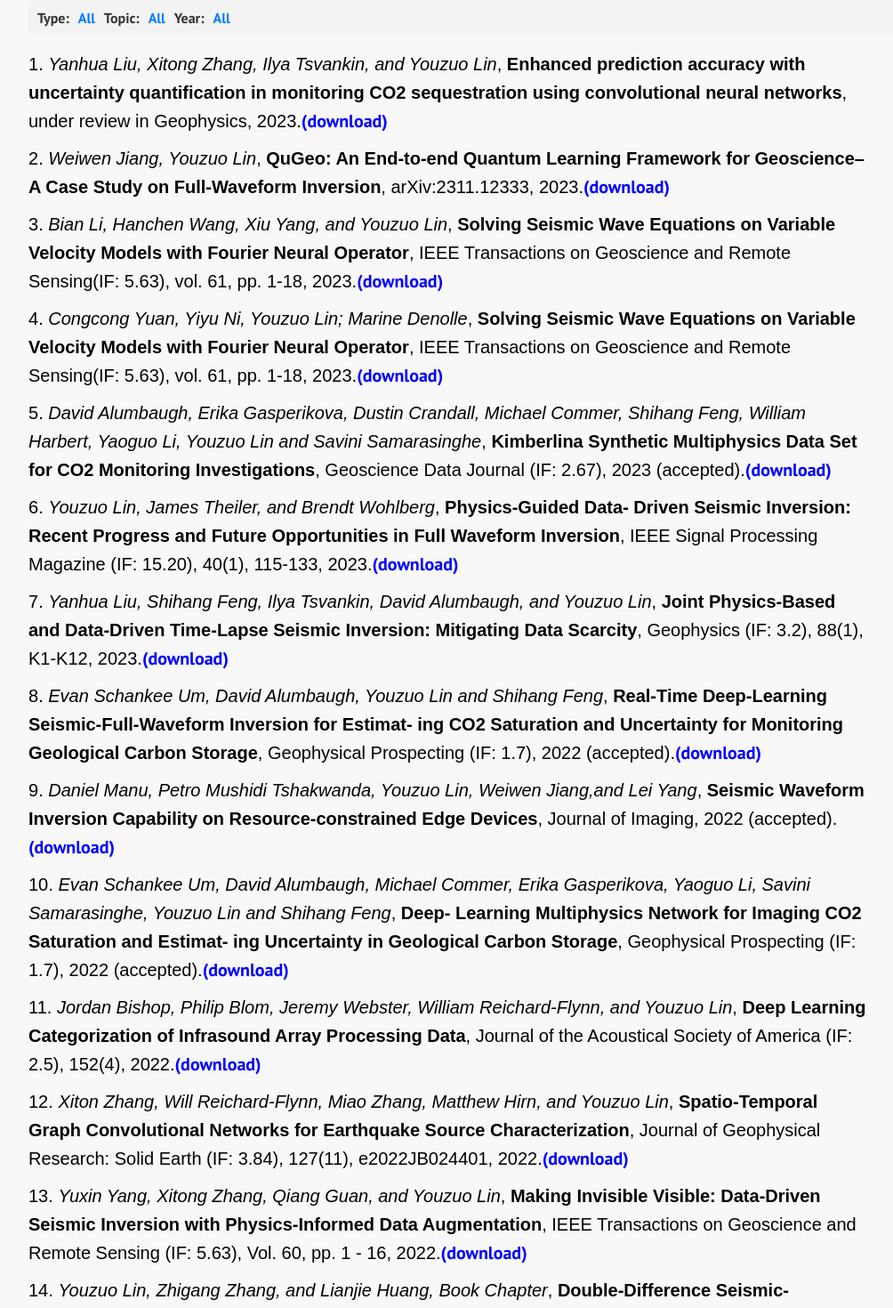
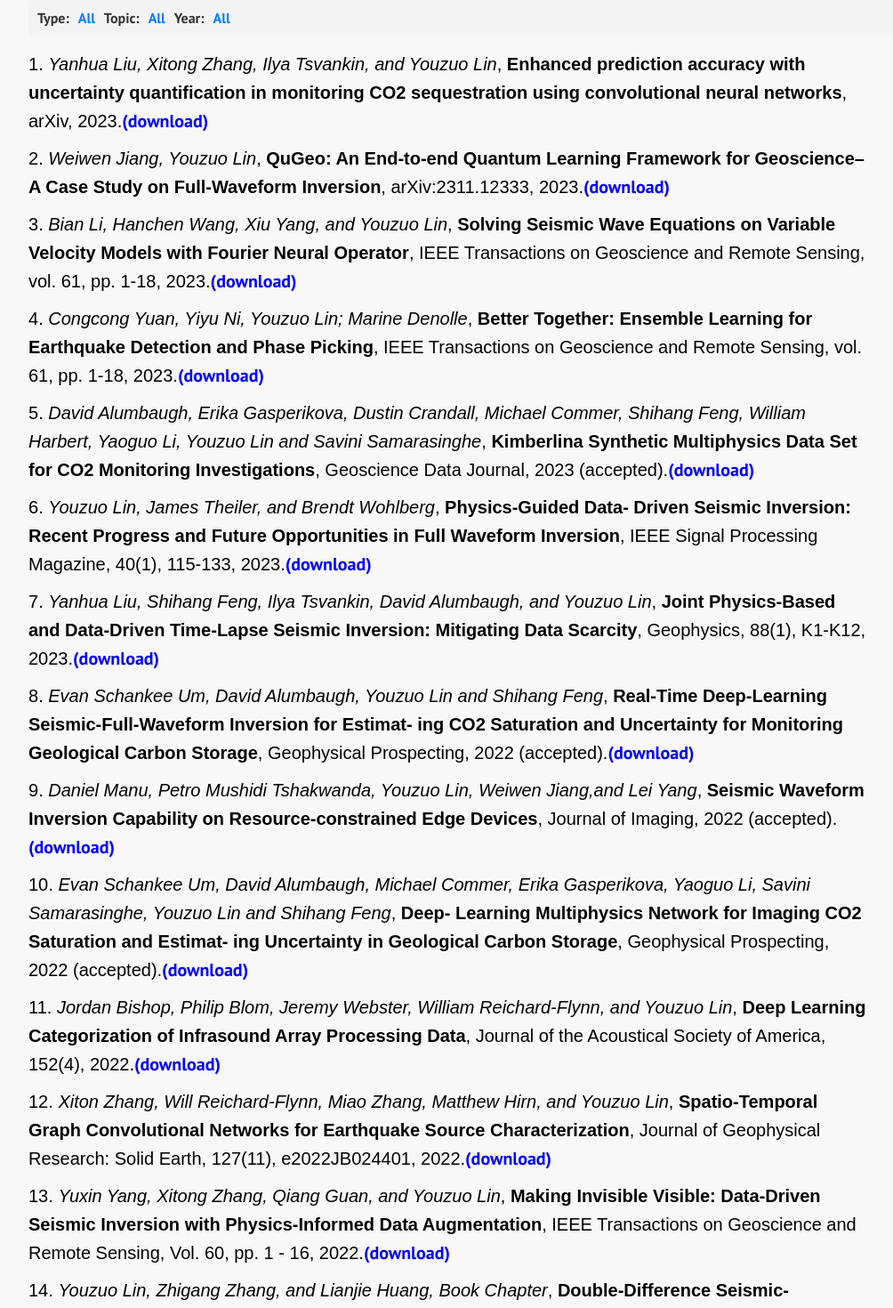
Before and after one commit to smileUNC/smileUNC.github.io, a React (Create React App) app: page /publications in a window 1280 px wide. Shown: the part 280-1750 px from the top of the page at 89% size, without its empty margins (96-1100 px from the left). Built offline with nearby package versions, Linux system fonts and the light colour scheme.

Commit message:
updated for publications

```diff
--- a/src/components/Cards.js
+++ b/src/components/Cards.js
@@ -24,7 +24,7 @@ function Cards() {
               src={`${process.env.PUBLIC_URL}/images/openfwi.png`}
               text={
                 <p style={{ fontFamily: "'Dancing Script', cursive" }}>
-                  <strong> Open FWI with Deep Learning </strong>{" "}
+                  <strong> OpenFWI with Deep Learning </strong>{" "}
                 </p>
               }
               label="openFWI"
--- a/src/components/pages/Publications.js
+++ b/src/components/pages/Publications.js
@@ -21,7 +21,9 @@ export default function Publications() {
 
   // Create arrays of unique types, years, and topics from your publications data
   const types = [...new Set(publications.map((pub) => pub.type))];
-  const years = [...new Set(publications.map((pub) => pub.year))];
+  const years = [...new Set(publications.map((pub) => pub.year))].sort(
+    (a, b) => b - a
+  );
   const topics = [...new Set(publications.map((pub) => pub.topic))];
   const handleFilterChange = (filterType, value) => {
     // Update the selected filter state
--- a/src/components/pages/papers.json
+++ b/src/components/pages/papers.json
@@ -3,7 +3,7 @@
     "id": 0,
     "title": "Enhanced prediction accuracy with uncertainty quantification in monitoring CO2 sequestration using convolutional neural networks",
     "author": "Yanhua Liu, Xitong Zhang, Ilya Tsvankin, and Youzuo Lin",
-    "info": "under review in Geophysics, 2023.",
+    "info": "arXiv, 2023.",
     "type": "Preprint",
     "year": "2023",
     "topic": "Subsurface Imaging & Inversion",
@@ -25,7 +25,7 @@
     "id": 2,
     "title": "Solving Seismic Wave Equations on Variable Velocity Models with Fourier Neural Operator",
     "author": "Bian Li, Hanchen Wang, Xiu Yang, and Youzuo Lin",
-    "info": "IEEE Transactions on Geoscience and Remote Sensing(IF: 5.63), vol. 61, pp. 1-18, 2023.",
+    "info": "IEEE Transactions on Geoscience and Remote Sensing, vol. 61, pp. 1-18, 2023.",
     "type": "Journal Paper",
     "year": "2023",
     "topic": "Scientific Machine Learning & Data Science",
@@ -34,9 +34,9 @@
   },
   {
     "id": 3,
-    "title": "Solving Seismic Wave Equations on Variable Velocity Models with Fourier Neural Operator",
+    "title": "Better Together: Ensemble Learning for Earthquake Detection and Phase Picking",
     "author": "Congcong Yuan, Yiyu Ni, Youzuo Lin; Marine Denolle",
-    "info": "IEEE Transactions on Geoscience and Remote Sensing(IF: 5.63), vol. 61, pp. 1-18, 2023.",
+    "info": "IEEE Transactions on Geoscience and Remote Sensing, vol. 61, pp. 1-18, 2023.",
     "type": "Journal Paper",
     "year": "2023",
     "topic": "Earthquake Characterization & Detection",
@@ -47,7 +47,7 @@
     "id": 4,
     "title": "Kimberlina Synthetic Multiphysics Data Set for CO2 Monitoring Investigations",
     "author": "David Alumbaugh, Erika Gasperikova, Dustin Crandall, Michael Commer, Shihang Feng, William Harbert, Yaoguo Li, Youzuo Lin and Savini Samarasinghe",
-    "info": "Geoscience Data Journal (IF: 2.67), 2023 (accepted).",
+    "info": "Geoscience Data Journal, 2023 (accepted).",
     "type": "Journal Paper",
     "year": "2023",
     "topic": "Scientific Machine Learning & Data Science",
@@ -58,7 +58,7 @@
     "id": 5,
     "title": "Physics-Guided Data- Driven Seismic Inversion: Recent Progress and Future Opportunities in Full Waveform Inversion",
     "author": "Youzuo Lin, James Theiler, and Brendt Wohlberg",
-    "info": "IEEE Signal Processing Magazine (IF: 15.20), 40(1), 115-133, 2023.",
+    "info": "IEEE Signal Processing Magazine, 40(1), 115-133, 2023.",
     "type": "Journal Paper",
     "year": "2023",
     "topic": "Scientific Machine Learning & Data Science",
@@ -69,7 +69,7 @@
     "id": 6,
     "title": "Joint Physics-Based and Data-Driven Time-Lapse Seismic Inversion: Mitigating Data Scarcity",
     "author": "Yanhua Liu, Shihang Feng, Ilya Tsvankin, David Alumbaugh, and Youzuo Lin",
-    "info": "Geophysics (IF: 3.2), 88(1), K1-K12, 2023.",
+    "info": "Geophysics, 88(1), K1-K12, 2023.",
     "type": "Journal Paper",
     "year": "2023",
     "topic": "Clean Energy & Carbon Management",
@@ -80,7 +80,7 @@
     "id": 7,
     "title": "Real-Time Deep-Learning Seismic-Full-Waveform Inversion for Estimat- ing CO2 Saturation and Uncertainty for Monitoring Geological Carbon Storage",
     "author": "Evan Schankee Um, David Alumbaugh, Youzuo Lin and Shihang Feng",
-    "info": "Geophysical Prospecting (IF: 1.7), 2022 (accepted).",
+    "info": "Geophysical Prospecting, 2022 (accepted).",
     "type": "Journal Paper",
     "year": "2022",
     "topic": "Clean Energy & Carbon Management",
@@ -102,7 +102,7 @@
     "id": 9,
     "title": "Deep- Learning Multiphysics Network for Imaging CO2 Saturation and Estimat- ing Uncertainty in Geological Carbon Storage",
     "author": "Evan Schankee Um, David Alumbaugh, Michael Commer, Erika Gasperikova, Yaoguo Li, Savini Samarasinghe, Youzuo Lin and Shihang Feng",
-    "info": "Geophysical Prospecting (IF: 1.7), 2022 (accepted).",
+    "info": "Geophysical Prospecting, 2022 (accepted).",
     "type": "Journal Paper",
     "year": "2022",
     "topic": "Clean Energy & Carbon Management",
@@ -113,7 +113,7 @@
     "id": 10,
     "title": "Deep Learning Categorization of Infrasound Array Processing Data",
     "author": "Jordan Bishop, Philip Blom, Jeremy Webster, William Reichard-Flynn, and Youzuo Lin",
-    "info": "Journal of the Acoustical Society of America (IF: 2.5), 152(4), 2022.",
+    "info": "Journal of the Acoustical Society of America, 152(4), 2022.",
     "type": "Journal Paper",
     "year": "2022",
     "topic": "Earthquake Characterization & Detection",
@@ -124,7 +124,7 @@
     "id": 11,
     "title": "Spatio-Temporal Graph Convolutional Networks for Earthquake Source Characterization",
     "author": "Xiton Zhang, Will Reichard-Flynn, Miao Zhang, Matthew Hirn, and Youzuo Lin",
-    "info": "Journal of Geophysical Research: Solid Earth (IF: 3.84), 127(11), e2022JB024401, 2022.",
+    "info": "Journal of Geophysical Research: Solid Earth, 127(11), e2022JB024401, 2022.",
     "type": "Journal Paper",
     "year": "2022",
     "topic": "Earthquake Characterization & Detection",
@@ -135,7 +135,7 @@
     "id": 12,
     "title": "Making Invisible Visible: Data-Driven Seismic Inversion with Physics-Informed Data Augmentation",
     "author": "Yuxin Yang, Xitong Zhang, Qiang Guan, and Youzuo Lin",
-    "info": "IEEE Transactions on Geoscience and Remote Sensing (IF: 5.63), Vol. 60, pp. 1 - 16, 2022.",
+    "info": "IEEE Transactions on Geoscience and Remote Sensing, Vol. 60, pp. 1 - 16, 2022.",
     "type": "Journal Paper",
     "year": "2022",
     "topic": "Scientific Machine Learning & Data Science",
@@ -157,7 +157,7 @@
     "id": 14,
     "title": "Multiscale Data-driven Computational Seismic Imaging: A Field Data Study",
     "author": "Shihang Feng, Youzuo Lin, and Brendt Wohlberg",
-    "info": "IEEE Transactions on Geoscience and Remote Sensing (IF: 5.63), vol. 60, pp. 1-14, 2021.",
+    "info": "IEEE Transactions on Geoscience and Remote Sensing, vol. 60, pp. 1-14, 2021.",
     "type": "Journal Paper",
     "year": "2021",
     "topic": "Subsurface Imaging & Inversion",
@@ -168,7 +168,7 @@
     "id": 15,
     "title": "Consensus equilibrium for subsurface delineation",
     "author": "Hyung Jun Yang, Youzuo Lin, Brendt Wohlberg, and Daniel Tartakovsky",
-    "info": "Water Resources Research (IF: 4.36), 57(10), e2021WR030151, 2021.",
+    "info": "Water Resources Research, 57(10), e2021WR030151, 2021.",
     "type": "Journal Paper",
     "year": "2021",
     "topic": "Subsurface Imaging & Inversion",
@@ -179,9 +179,9 @@
     "id": 16,
     "title": "Machine Learning Provides Effective Leak Detection in Carbon Sequestration Projects",
     "author": "Saurabh Sinha, Rafael Pires de Lima, Youzuo Lin, Alexander Y. Sun, Neill Symons, Rajesh Pawar, and George Guthrie",
-    "info": "Geoscience Data Journal (IF: 2.67), 2023 (accepted).",
+    "info": "Geoscience Data Journal, 2023 (accepted).",
     "type": "Journal Paper",
-    "year": "2021",
+    "year": "2023",
     "topic": "Clean Energy & Carbon Management",
     "isSelected": false,
     "url": "https://jpt.spe.org/machine-learning-provides-effective-leak-detection-in-carbon-sequestration-projects"
@@ -190,7 +190,7 @@
     "id": 17,
     "title": "SeismoGen: Earthquake Simulation Using Generative Adversarial Networks",
     "author": "Tiantong Wang, Daniel Trugman, and Youzuo Lin",
-    "info": "Journal of Geophysical Research: Solid Earth (IF: 3.84), 126 (4), e2020JB020077, 2021.",
+    "info": "Journal of Geophysical Research: Solid Earth, 126 (4), e2020JB020077, 2021.",
     "type": "Journal Paper",
     "year": "2021",
     "topic": "Earthquake Characterization & Detection",
@@ -212,7 +212,7 @@
     "id": 19,
     "title": "PreMevE Update: Forecasting Ultra-Relativistic Electrons Inside Earth's Outer Radiation Belt",
     "author": "Saurabh Sinha, Yue Chen, Youzuo Lin, and Rafael Pires de Lima",
-    "info": "Space Weather (IF: 3.58), 19 (9), e2021SW002773, 2021.",
+    "info": "Space Weather, 19 (9), e2021SW002773, 2021.",
     "type": "Journal Paper",
     "year": "2021",
     "topic": "Renewable Energy & Geothermal Exploration",
@@ -223,7 +223,7 @@
     "id": 20,
     "title": "Inversion- Net3D: Memory Efficient 3D Data-Driven Computational Seismic Inver- sion Techniques",
     "author": "Qili Zeng, Shihang Feng, Brendt Wohlberg, and Youzuo Lin",
-    "info": "IEEE Transactions on Geoscience and Remote Sensing (IF: 5.63), vol 60, pp. 1-16, 2021.",
+    "info": "IEEE Transactions on Geoscience and Remote Sensing, vol 60, pp. 1-16, 2021.",
     "type": "Journal Paper",
     "year": "2021",
     "topic": "Subsurface Imaging & Inversion",
@@ -234,7 +234,7 @@
     "id": 21,
     "title": "Physics-informed Data-driven Waveform Inversion",
     "author": "Erol Cromwell, Pin Shuai, Peishi Jiang, Ethan T. Coon, Scott L. Painter, David Moulton, Youzuo Lin, and Xingyuan Chen",
-    "info": "Frontiers in Earth Science (IF: 2.69), vol. 9, 2021.",
+    "info": "Frontiers in Earth Science, vol. 9, 2021.",
     "type": "Journal Paper",
     "year": "2021",
     "topic": "Subsurface Imaging & Inversion",
@@ -245,7 +245,7 @@
     "id": 22,
     "title": "Physics-informed Data-driven Waveform Inversion",
     "author": "Renán Rojas-Gómez, Jihyun Yang, Youzuo Lin, James Theiler, and Brendt Wohlberg",
-    "info": "IEEE Geoscience and Remote Sensing Letters (IF: 3.83), vol. 19, pp. 1-5, 2020.",
+    "info": "IEEE Geoscience and Remote Sensing Letters, vol. 19, pp. 1-5, 2020.",
     "type": "Journal Paper",
     "year": "2020",
     "topic": "Subsurface Imaging & Inversion",
@@ -256,7 +256,7 @@
     "id": 23,
     "title": "Normal or Abnormal? Machine Learning for the Leakage Detection in Carbon Sequestration Projects Using Pressure Field Data",
     "author": "Saurabh Sinha, Rafael Pires de Lima, Youzuo Lin, Alexander Y. Sun, Neill Symons, Rajesh Pawar, and George Guthrie",
-    "info": "International Journal of Greenhouse Gas Control (IF: 3.72), Vol. 103, 2020.",
+    "info": "International Journal of Greenhouse Gas Control, Vol. 103, 2020.",
     "type": "Journal Paper",
     "year": "2020",
     "topic": "Clean Energy & Carbon Management",
@@ -267,7 +267,7 @@
     "id": 24,
     "title": "Data-driven Seismic Waveform In- version: A Study on the Robustness and Generalization",
     "author": "Zhongping Zhang and Youzuo Lin",
-    "info": "IEEE Transactions on Geoscience and Remote Sensing (IF: 5.63), 58(10):6900-6913, 2020.",
+    "info": "IEEE Transactions on Geoscience and Remote Sensing, 58(10):6900-6913, 2020.",
     "type": "Journal Paper",
     "year": "2020",
     "topic": "Subsurface Imaging & Inversion",
@@ -278,7 +278,7 @@
     "id": 25,
     "title": "PreMevE 2.0: Forecast Megaelectron-Volt Electrons Inside Earth’s Outer Radiation Belt Based on Supervised Machine Learning Algorithms",
     "author": "Rafael Pires de Lima, Yue Chen, and Youzuo Lin",
-    "info": "Space Weather (IF: 3.69), 18(2), 2020.",
+    "info": "Space Weather, 18(2), 2020.",
     "type": "Journal Paper",
     "year": "2020",
     "topic": "Renewable Energy & Geothermal Exploration",
@@ -289,7 +289,7 @@
     "id": 26,
     "title": "InversionNet: An Efficient and Accurate Data-driven Full Waveform Inversion",
     "author": "Yue Wu and Youzuo Lin",
-    "info": "IEEE Transactions on Computational Imaging (IF: 4.54), 6(1):419-433, 2019.",
+    "info": "IEEE Transactions on Computational Imaging, 6(1):419-433, 2019.",
     "type": "Journal Paper",
     "year": "2019",
     "topic": "Subsurface Imaging & Inversion",
@@ -300,7 +300,7 @@
     "id": 27,
     "title": "Estimation of sub-surface porosities and thermal conductivities of polygonal tundra by coupled inversion of electrical resistivity, temperature, and moisture content data",
     "author": "Elchin E. Jafarov, Dylan Harp, Ethan Coon, Baptiste Dafflon, Anh Phuong Tran, Adam Atchley, Youzuo Lin, and Cathy Wilson",
-    "info": "the Cryosphere (IF: 5.51), 14, 77–91, 2020.",
+    "info": "the Cryosphere, 14, 77–91, 2020.",
     "type": "Journal Paper",
     "year": "2020",
     "topic": "Subsurface Imaging & Inversion",
@@ -311,7 +311,7 @@
     "id": 28,
     "title": "A Data-Driven CO2 Leakage Detection Using Seismic Data and Spatial-Temporal Densely Connected Convolutional Neural Networks",
     "author": "Zheng Zhou, Youzuo Lin, Zhongping Zhang, Yue Wu, Zan Wang, Robert Dilmore, and George Guthrie",
-    "info": "International Journal of Greenhouse Gas Control (IF: 3.72), Vol 90, 2019.",
+    "info": "International Journal of Greenhouse Gas Control, Vol 90, 2019.",
     "type": "Journal Paper",
     "year": "2019",
     "topic": "Clean Energy & Carbon Management",
@@ -322,9 +322,9 @@
     "id": 29,
     "title": "Earthquake Detection in 1-D Time Series Data with Feature Selection and Dictionary Learning",
     "author": "Zheng Zhou, Youzuo Lin, Zhongping Zhang, Yue Wu, Paul Johnson",
-    "info": "Seismological Research Letters (IF: 4.546), 90(2A):563-572, 2019.",
+    "info": "Seismological Research Letters, 90(2A):563-572, 2019.",
     "type": "Journal Paper",
-    "year": "2023",
+    "year": "2019",
     "topic": "Earthquake Characterization & Detection",
     "isSelected": false,
     "url": "https://pubs.geoscienceworld.org/ssa/srl/article-abstract/90/2A/563/568576/Earthquake-Detection-in-1D-Time-Series-Data-with"
@@ -333,7 +333,7 @@
     "id": 30,
     "title": "DeepDetect: A Cascaded Region-based Densely Connected Network for Seismic Event Detection",
     "author": "Yue Wu, Youzuo Lin, Zheng Zhou, David Chas Bolton, Ji Liu, Paul Johnson",
-    "info": "IEEE Transactions on Geoscience and Remote Sensing (IF: 5.63), 57(1), 62-75, 2019.",
+    "info": "IEEE Transactions on Geoscience and Remote Sensing, 57(1), 62-75, 2019.",
     "type": "Journal Paper",
     "year": "2019",
     "topic": "Earthquake Characterization & Detection",
@@ -344,7 +344,7 @@
     "id": 31,
     "title": "Efficient Data-Driven Geologic Feature Characterization from Pre-stack Seismic Measurements using Randomized Machine-Learning Algorithm",
     "author": "Youzuo Lin, Shusen Wang, Jayaraman Thiagarajan, George Guthrie, David Coblentz",
-    "info": "in Geophysical Journal International (IF: 2.77), 215 (3), 1900-1913, 2018.",
+    "info": "in Geophysical Journal International, 215 (3), 1900-1913, 2018.",
     "type": "Journal Paper",
     "year": "2018",
     "topic": "Scientific Machine Learning & Data Science",
@@ -355,7 +355,7 @@
     "id": 32,
     "title": "Geologic CO2 Sequestration Monitoring Design: A Machine Learn- ing and Uncertainty Quantification Based Approach",
     "author": "Bailian Chen, Dylan Harp, Youzuo Lin, Elizabeth Keating and Rajesh Pawar",
-    "info": "Applied Energy (IF: 8.42), 225(1), 332-345, 2018.",
+    "info": "Applied Energy, 225(1), 332-345, 2018.",
     "type": "Journal Paper",
     "year": "2018",
     "topic": "Clean Energy & Carbon Management",
@@ -366,7 +366,7 @@
     "id": 33,
     "title": "Large-Scale Inverse Model Analyses Employing Fast Randomized Data Reduction",
     "author": "Youzuo Lin, Ellen B. Le, Daniel O’Malley, Velimir V. Vesselinov, and Tan Bui-Thanh",
-    "info": "Water Resources Research (IF: 4.14), 53 (8): 6784-6801, 2017.",
+    "info": "Water Resources Research, 53 (8): 6784-6801, 2017.",
     "type": "Journal Paper",
     "year": "2017",
     "topic": "Subsurface Imaging & Inversion",
@@ -377,7 +377,7 @@
     "id": 34,
     "title": "Building Subsurface Velocity Models with Sharp Interfaces Using Interface-Guided Seismic Full-Waveform In- version",
     "author": "Youzuo Lin and Lianjie Huang",
-    "info": "Pure and Applied Geophysics (IF: 1.46), 174(11), 4035-4055, 2017.",
+    "info": "Pure and Applied Geophysics, 174(11), 4035-4055, 2017.",
     "type": "Journal Paper",
     "year": "2017",
     "topic": "Subsurface Imaging & Inversion",
@@ -388,7 +388,7 @@
     "id": 35,
     "title": "A computationally efficient parallel Levenberg-Marquardt algorithm for highly parameterized inverse model analyses",
     "author": "Youzuo Lin, Daniel O’Malley, Velimir V. Vesselinov",
-    "info": "Water Resources Research (IF: 4.14), 52 (9): 6948–6977, 2016.",
+    "info": "Water Resources Research, 52 (9): 6948–6977, 2016.",
     "type": "Journal Paper",
     "year": "2016",
     "topic": "Subsurface Imaging & Inversion",
@@ -399,7 +399,7 @@
     "id": 36,
     "title": "Quantifying Subsurface Geophysical Properties Changes Using Double-Difference Seismic-Waveform Inversion with a Modified Total-Variation Regularization Scheme",
     "author": "Youzuo Lin and Lianjie Huang",
-    "info": "Geophysical Journal International (IF: 2.77), 203 (3): 2125-2149, 2016.",
+    "info": "Geophysical Journal International, 203 (3): 2125-2149, 2016.",
     "type": "Journal Paper",
     "year": "2016",
     "topic": "Subsurface Imaging & Inversion",
@@ -410,7 +410,7 @@
     "id": 37,
     "title": "Double-difference traveltime tomography with edge-preserving regularization and a priori interfaces",
     "author": "Youzuo Lin, Ellen M. Syracuse, Monica Maceira, Haijiang Zhang and Carene Larmat",
-    "info": "Geophysical Journal International (IF: 2.77), 201 (2): 574-594, 2015.",
+    "info": "Geophysical Journal International, 201 (2): 574-594, 2015.",
     "type": "Journal Paper",
     "year": "2015",
     "topic": "Subsurface Imaging & Inversion",
@@ -421,7 +421,7 @@
     "id": 38,
     "title": "Acoustic- and Elastic-Waveform Inversion Using a Modified Total-Variation Regularization Scheme",
     "author": "Youzuo Lin and Lianjie Huang",
-    "info": "Geophysical Journal International (IF: 2.77), 200 (1): 489-502, 2015.",
+    "info": "Geophysical Journal International, 200 (1): 489-502, 2015.",
     "type": "Journal Paper",
     "year": "2015",
     "topic": "Subsurface Imaging & Inversion",
@@ -432,7 +432,7 @@
     "id": 39,
     "title": "Multisplitting for regularized least squares with Krylov subspace recycling",
     "author": "Rosemary Renaut, Youzuo Lin, and Hongbin Guo",
-    "info": "Numerical Linear Algebra with Applications (IF: 1.29), vol. 19, issue. 4, DOI: 10.1002/nla.797, pp. 655–676, 2011.",
+    "info": "Numerical Linear Algebra with Applications, vol. 19, issue. 4, DOI: 10.1002/nla.797, pp. 655–676, 2011.",
     "type": "Journal Paper",
     "year": "2011",
     "topic": "Scientific Machine Learning & Data Science",
@@ -443,7 +443,7 @@
     "id": 40,
     "title": "UPRE method for total variation parameter selection",
     "author": "Youzuo Lin, Brendt Wohlberg, and Hongbin Guo",
-    "info": "Signal Processing (IF: 4.08), vol. 90, no. 8, pp. 2546–2551, Aug. 2010.",
+    "info": "Signal Processing, vol. 90, no. 8, pp. 2546–2551, Aug. 2010.",
     "type": "Journal Paper",
     "year": "2010",
     "topic": "Scientific Machine Learning & Data Science",
@@ -509,7 +509,7 @@
     "id": 46,
     "title": "Self-Supervised Learning based on Heat Equation",
     "author": "Yinpeng Chen, Xiyang Dai, Dongdong Chen, Mengchen Liu, Lu Yuan, Zicheng Liu, Youzuo Lin",
-    "info": "under review in the Conference on Neural Information Processing Systems (NeurIPS), 2023.",
+    "info": "arXiv, 2023.",
     "type": "Conference Proceeding",
     "year": "2023",
     "topic": "Scientific Machine Learning & Data Science",
@@ -520,7 +520,7 @@
     "id": 47,
     "title": "Battle Against Fluctuating Quantum Noise: Compression-Aided Framework to Enable Robust Quantum Neural Network",
     "author": "Zhirui Hu, Youzuo Lin, Qiang Guan, and Weiwen Jiang",
-    "info": "under review in ACM/IEEE Design Automation Conference (DAC, Acceptance Rate: 23%), 2023.",
+    "info": "arXiv, 2023.",
     "type": "Conference Proceeding",
     "year": "2023",
     "topic": "Scientific Machine Learning & Data Science",
@@ -720,7 +720,7 @@
     "author": "Yuxin Yang, Xitong Zhang, Qiang Guan, and Youzuo Lin",
     "info": "in Proceeding of Society of Exploration Geophysics (SEG, Acceptance Rate: 70%):1395-1399, 2021.",
     "type": "Conference Proceeding",
-    "year": "2022",
+    "year": "2021",
     "topic": "Subsurface Imaging & Inversion",
     "isSelected": false,
     "url": "https://onepetro.org/SEGAM/proceedings-abstract/IMAGE21/1-IMAGE21/471626"
```
Also changed, not shown: src/components/pages/Publications_old.js (deleted, +0 -136 lines).
